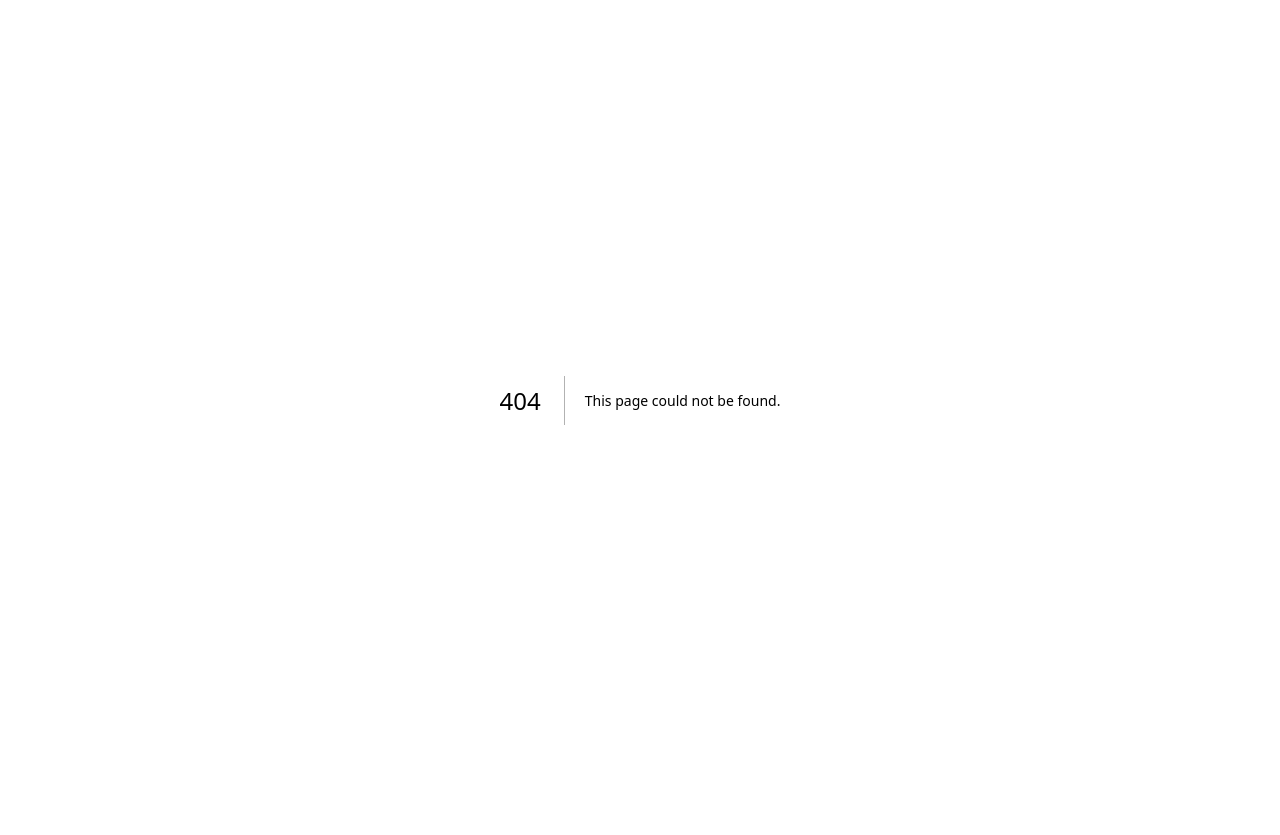
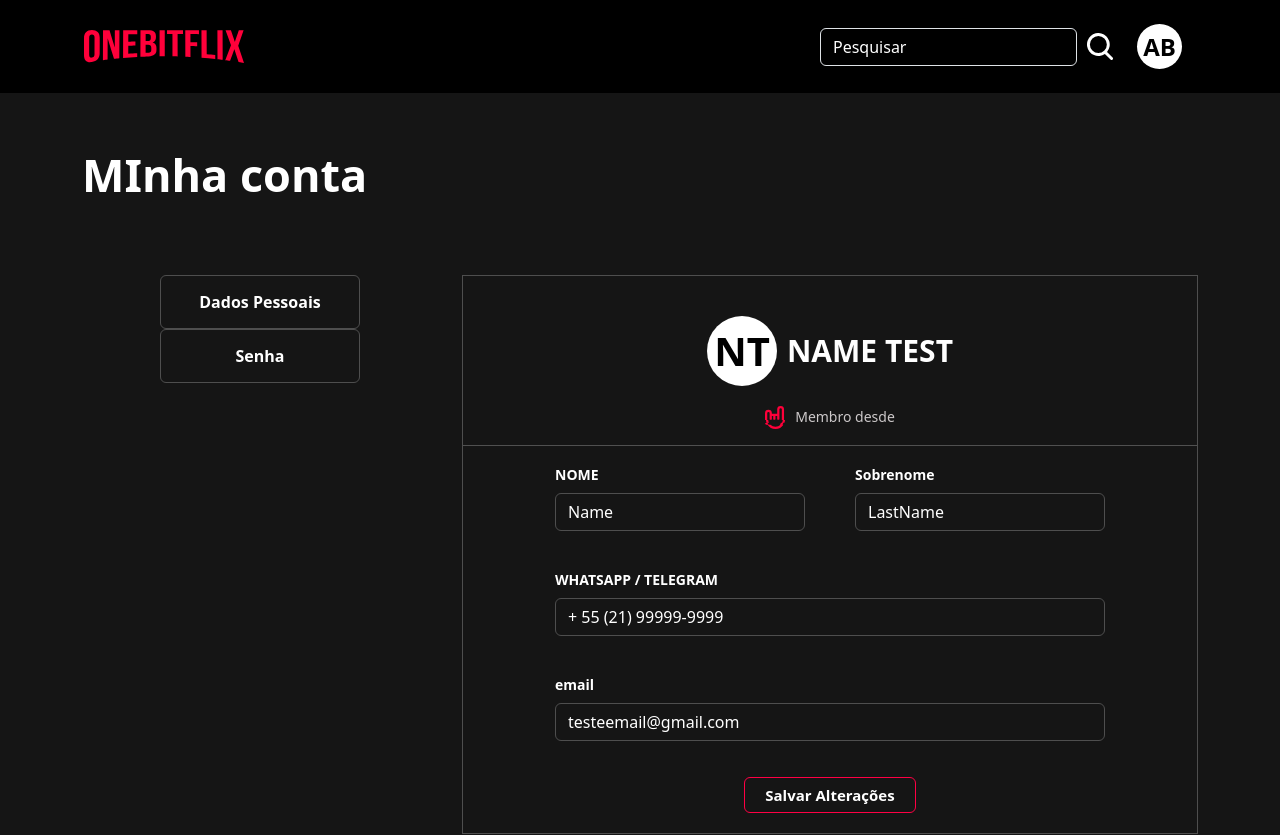
Before and after one commit to brunopilotoa/onebitflix_front-end2.0, a Next.js app: page /profile in a window 1280 px wide. Before the commit this address had no page. Shown: the top 835 px of the page. Before the commit the page ends 800 px from the top, so only its background shows below. Built offline with nearby package versions, Linux system fonts and the light colour scheme.

Commit message:
finalizada a estrutura do profile

```diff
--- /dev/null
+++ b/pages/profile.tsx
@@ -0,0 +1,38 @@
+import Head from "next/head";
+import styles from  "../styles/profile.module.scss" ;
+import UserForm from "@/components/profile/user";
+import HeaderAuth from "@/components/common/headerAuth";
+import { Button, Col, Container, Row } from "reactstrap";
+import Footer from "@/components/common/footer";
+
+const UserInfo = function (){
+    return (
+        <>
+        <Head>
+            <title> OneBitFlix - Meus Dados</title>
+            <link rel="shortcut icon" href="/favicon.svg" type="image/x-icon" />
+        </Head>
+        <main>
+            <div className={styles.header}>
+                <HeaderAuth/>
+            </div>
+            <Container className="py-5">
+            <p className={styles.title}>MInha conta</p>
+            <Row className="pt-3 pb-5">
+                <Col md ={4} className={styles.btnColumn}>
+                <Button className={styles.renderForm}>Dados Pessoais</Button>
+                <Button className={styles.renderForm}>Senha</Button>
+                </Col>
+                <Col>
+                <UserForm />
+                </Col>
+            </Row>
+            </Container>
+            <div className={styles.footer}>
+                <Footer/>
+            </div>
+        </main>
+        </>
+    )
+}
+export default UserInfo
--- /dev/null
+++ b/src/components/profile/user/index.tsx
@@ -0,0 +1,91 @@
+import { Button, Form, FormGroup, Input, Label } from "reactstrap"
+import styles from "../../../../styles/profile.module.scss"
+
+const UserForm = function () {
+    return (<>
+    <Form className={styles.form}>
+        <div className={styles.formName}>
+            <p className={styles.nameAbreviation}>NT</p>
+            <p className={styles.userName}>NAME TEST</p>
+        </div>
+        <div className={styles.memberTime}>
+            <img src="/profile/iconUserAccount.svg" alt="iconProfile"  className={styles.memberTimeImg}/>
+            <p className={styles.memberTimeText}>
+                Membro desde <br />
+            </p>
+        </div>
+        <hr />
+        <div className={styles.inputFlexDiv}>
+        <FormGroup>
+            <Label className ={styles.label} for="firstName">
+            NOME
+            </Label>
+            <Input
+            name="firstname"
+            type="text"
+            id="firstName"
+            placeholder="Qual o Seu Primeiro Nome ?"
+            required
+            maxLength={20}
+            className={styles.inputFlex}
+            value={"Name"}
+            >
+            </Input>
+        </FormGroup>
+        <FormGroup>
+            <Label className ={styles.label} for="lastName">
+            Sobrenome
+            </Label>
+            <Input
+            name="lastName"
+            type="text"
+            id="lastName"
+            placeholder="Qual o Seu SobreNome ?"
+            required
+            maxLength={20}
+            className={styles.inputFlex}
+            value={"LastName"}
+            >
+            </Input>
+        </FormGroup>
+        </div>
+        <div className={styles.inputNormalDiv}>
+        <FormGroup>
+            <Label className ={styles.label} for = "phone">
+            WHATSAPP / TELEGRAM
+            </Label>
+            <Input
+            name="phone"
+            type="tel"
+            id="phone"
+            placeholder="(xx) 9xxxx-xxxx "
+            required
+            className={styles.input}
+            value={"+ 55 (21) 99999-9999"}
+            >
+            </Input>
+        </FormGroup>
+        <FormGroup>
+            <Label className ={styles.label} for = "email">
+                email
+             </Label>
+            <Input
+            name="email"
+            type="email"
+            id="email"
+            placeholder="Coloque o Seu Email"
+            required
+            className={styles.input}
+            value={"testeemail@gmail.com"}
+            >
+            </Input>
+        </FormGroup>
+        <Button className = {styles.formBtn} outline type="submit   ">
+            Salvar Alterações
+        </Button>
+        </div>
+    </Form>
+    </>)
+}
+
+export default UserForm
--- /dev/null
+++ b/styles/profile.module.scss
@@ -0,0 +1,161 @@
+@import"./colors.module.scss";
+
+.form{
+    border: 1px solid $darkGray;
+    padding: 20px 0px;
+    max-width: 100%;
+}
+.formName{
+    display: flex;
+    align-items: center;
+    justify-content: center;
+    gap: 10px;
+    width: 80%;
+    margin: 20px auto;
+    text-transform: uppercase;
+}
+.nameAbreviation{
+    font-size: 40px;
+    font-weight: bold;
+    min-width: 70px;
+    min-height: 70px;
+    background-color: white;
+    color: black;
+    border-radius: 50%;
+    display: flex;
+    justify-content: center;
+    align-items: center;
+}
+.userName{
+    font-size: 30px;
+    font-weight: bold;
+}
+.memberTime{
+    display: flex;
+    justify-content: center;
+    gap: 10px;
+}
+.memberTimeImg{
+    width: 20px;
+}
+.memberTimeText{
+    font-size: 14px;
+    color: $lightGray;
+}
+.label{
+    font-size: 14px;
+    font-weight: bold;
+}
+.inputFlexDiv{
+    display: flex;
+    flex-wrap: wrap;
+    justify-content: center;
+    gap: 50px;
+}
+.inputFlex{
+    width: 250px;
+    background-color: transparent;
+    border: 1px solid $darkGray;
+    color: white;
+    &::placeholder{
+        color: $lightGray;
+    }
+        &:focus{
+            box-shadow: none;
+            border-color: $lightRed;
+            color: white;
+            background-color: transparent;
+        }
+    }
+.inputNormalDiv{
+    display: flex;
+    flex-direction: column;
+    align-items: center;
+    margin-top: 20px;
+    gap: 20px;
+}
+
+.input{
+    @extend .inputFlex;
+    text-transform: lowercase;
+    width: 550px;
+}
+.formBtn{
+    border-color: $lightRed;
+    text-align: center;
+    color: white;
+    font-weight: bold;
+    font-size: 15px;
+    padding: 6px 20px;
+    &:hover{
+        border-color: $darkRed;
+        background-color: transparent;
+        color: $lightGray;
+    }
+}
+.title{
+    font-size: 45px;
+    font-weight: bold;
+    padding-bottom: 50px;
+}
+
+.renderForm{
+    display: block;
+    width: 200px;
+    border: 1px solid $darkGray;
+    background: transparent;
+    font-weight: bold;
+    margin: 0px auto;
+    padding: 14px 0px;
+    &:hover{
+        background-color:transparent;
+        border-color: $lightRed;
+        color: $lightGray;
+    }
+}
+.footer{
+    background-color: black;
+}
+.header{
+    @extend .footer
+}
+
+@media(max-width : 991px){
+    .title{
+        text-align: center;
+    }
+    .btnColumn{
+        width: 100%;
+        margin-bottom: 40px;
+    }
+}
+@media(max-width : 767px){
+    .inputFlexDiv{
+        gap: 20px;
+    }
+    .inputFlex{
+        width: 400px;
+    }
+
+    .btnColumn{
+        width: 100%;
+        margin-bottom: 40px;
+    }
+}
+@media(max-width : 460px){
+    .title{
+        font-size: 30px;
+        margin-bottom: 10px;
+    }
+    .nameAbreviation{
+        font-size: 30px;
+        min-height: 60px;
+        min-width: 60px;
+    }
+    .userName{
+        font-size: 25px;
+    }
+    .inputFlex{
+        width: 100%;
+    }
+}
```
